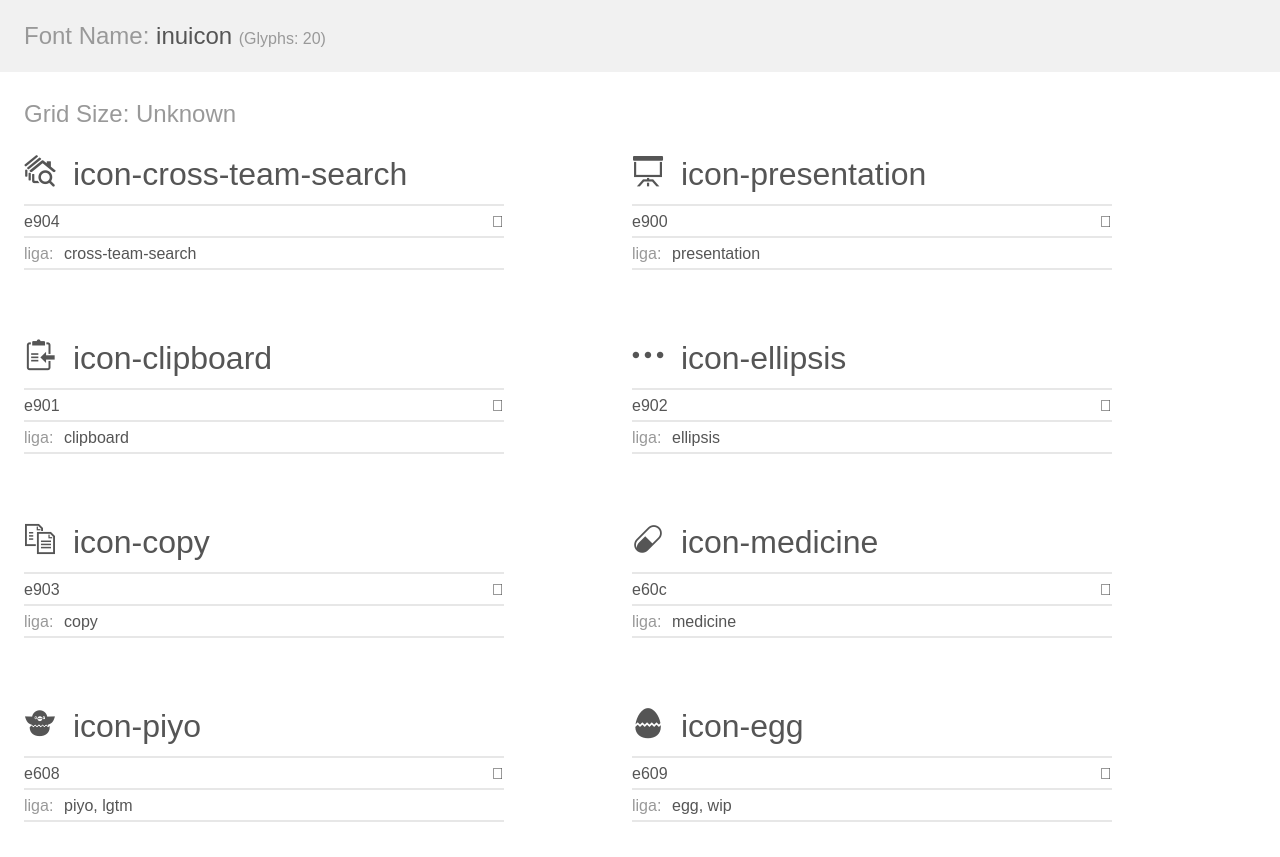
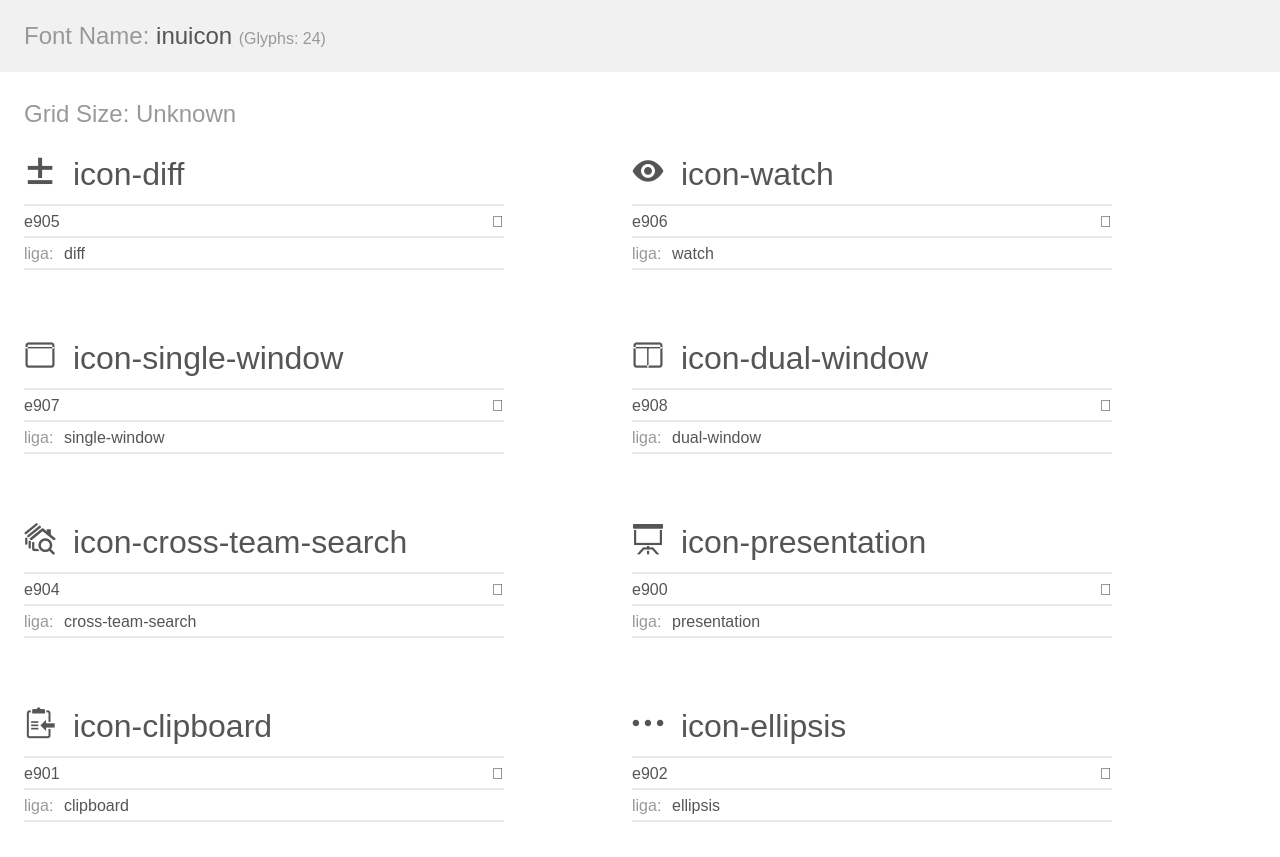
Before and after one commit to esaio/inuicon, a plain HTML site: page demo.html in a window 1280 px wide. Shown: the top 857 px of the page. Drawn offline with Linux system fonts and the light colour scheme.

Commit message:
Add 4 icons; diff, watch, single-window, dual-window

```diff
--- a/demo.html
+++ b/demo.html
@@ -9,10 +9,66 @@
     <link rel="stylesheet" href="style.css"></head>
 <body>
     <div class="bgc1 clearfix">
-        <h1 class="mhmm mvm"><span class="fgc1">Font Name:</span> inuicon <small class="fgc1">(Glyphs:&nbsp;20)</small></h1>
+        <h1 class="mhmm mvm"><span class="fgc1">Font Name:</span> inuicon <small class="fgc1">(Glyphs:&nbsp;24)</small></h1>
     </div>
     <div class="clearfix mhl ptl">
         <h1 class="mvm mtn fgc1">Grid Size: Unknown</h1>
+        <div class="glyph fs1">
+            <div class="clearfix bshadow0 pbs">
+                <span class="icon-diff"></span>
+                <span class="mls"> icon-diff</span>
+            </div>
+            <fieldset class="fs0 size1of1 clearfix hidden-false">
+                <input type="text" readonly value="e905" class="unit size1of2" />
+                <input type="text" maxlength="1" readonly value="&#xe905;" class="unitRight size1of2 talign-right" />
+            </fieldset>
+            <div class="fs0 bshadow0 clearfix hidden-false">
+                <span class="unit pvs fgc1">liga: </span>
+                <input type="text" readonly value="diff" class="liga unitRight" />
+            </div>
+        </div>
+        <div class="glyph fs1">
+            <div class="clearfix bshadow0 pbs">
+                <span class="icon-watch"></span>
+                <span class="mls"> icon-watch</span>
+            </div>
+            <fieldset class="fs0 size1of1 clearfix hidden-false">
+                <input type="text" readonly value="e906" class="unit size1of2" />
+                <input type="text" maxlength="1" readonly value="&#xe906;" class="unitRight size1of2 talign-right" />
+            </fieldset>
+            <div class="fs0 bshadow0 clearfix hidden-false">
+                <span class="unit pvs fgc1">liga: </span>
+                <input type="text" readonly value="watch" class="liga unitRight" />
+            </div>
+        </div>
+        <div class="glyph fs1">
+            <div class="clearfix bshadow0 pbs">
+                <span class="icon-single-window"></span>
+                <span class="mls"> icon-single-window</span>
+            </div>
+            <fieldset class="fs0 size1of1 clearfix hidden-false">
+                <input type="text" readonly value="e907" class="unit size1of2" />
+                <input type="text" maxlength="1" readonly value="&#xe907;" class="unitRight size1of2 talign-right" />
+            </fieldset>
+            <div class="fs0 bshadow0 clearfix hidden-false">
+                <span class="unit pvs fgc1">liga: </span>
+                <input type="text" readonly value="single-window" class="liga unitRight" />
+            </div>
+        </div>
+        <div class="glyph fs1">
+            <div class="clearfix bshadow0 pbs">
+                <span class="icon-dual-window"></span>
+                <span class="mls"> icon-dual-window</span>
+            </div>
+            <fieldset class="fs0 size1of1 clearfix hidden-false">
+                <input type="text" readonly value="e908" class="unit size1of2" />
+                <input type="text" maxlength="1" readonly value="&#xe908;" class="unitRight size1of2 talign-right" />
+            </fieldset>
+            <div class="fs0 bshadow0 clearfix hidden-false">
+                <span class="unit pvs fgc1">liga: </span>
+                <input type="text" readonly value="dual-window" class="liga unitRight" />
+            </div>
+        </div>
         <div class="glyph fs1">
             <div class="clearfix bshadow0 pbs">
                 <span class="icon-cross-team-search"></span>
@@ -304,8 +360,8 @@
             px
         </label>
         <input id="testText" type="text" class="phl size1of1 mvl"
-        placeholder="Type some text to test..." value="cross-team-search presentation clipboard ellipsis copy medicine piyo lgtm egg wip esa tori toriatama torihome nena kusonemi suya fish sakana iwashi fishbone shachihoko shrimp ebi hone bone mola footprint inu niku meat pplog"/>
-        <div id="testDrive" class="icon-" style="font-family: inuicon">cross-team-search presentation clipboard ellipsis copy medicine piyo lgtm egg wip esa tori toriatama torihome nena kusonemi suya fish sakana iwashi fishbone shachihoko shrimp ebi hone bone mola footprint inu niku meat pplog&nbsp;
+        placeholder="Type some text to test..." value="diff watch single-window dual-window cross-team-search presentation clipboard ellipsis copy medicine piyo lgtm egg wip esa tori toriatama torihome nena kusonemi suya fish sakana iwashi fishbone shachihoko shrimp ebi hone bone mola footprint inu niku meat pplog"/>
+        <div id="testDrive" class="icon-" style="font-family: inuicon">diff watch single-window dual-window cross-team-search presentation clipboard ellipsis copy medicine piyo lgtm egg wip esa tori toriatama torihome nena kusonemi suya fish sakana iwashi fishbone shachihoko shrimp ebi hone bone mola footprint inu niku meat pplog&nbsp;
         </div>
     </div>
     <!--<![endif]-->
--- a/liga.js
+++ b/liga.js
@@ -25,6 +25,10 @@
     var icons;
     if (!supportsProperty('fontFeatureSettings')) {
         icons = {
+            'diff': '&#xe905;',
+            'watch': '&#xe906;',
+            'single-window': '&#xe907;',
+            'dual-window': '&#xe908;',
             'cross-team-search': '&#xe904;',
             'presentation': '&#xe900;',
             'clipboard': '&#xe901;',
--- a/style.css
+++ b/style.css
@@ -1,10 +1,10 @@
 @font-face {
   font-family: 'inuicon';
-  src:  url('fonts/inuicon.eot?tv25nr');
-  src:  url('fonts/inuicon.eot?tv25nr#iefix') format('embedded-opentype'),
-    url('fonts/inuicon.ttf?tv25nr') format('truetype'),
-    url('fonts/inuicon.woff?tv25nr') format('woff'),
-    url('fonts/inuicon.svg?tv25nr#inuicon') format('svg');
+  src:  url('fonts/inuicon.eot?vok3ur');
+  src:  url('fonts/inuicon.eot?vok3ur#iefix') format('embedded-opentype'),
+    url('fonts/inuicon.ttf?vok3ur') format('truetype'),
+    url('fonts/inuicon.woff?vok3ur') format('woff'),
+    url('fonts/inuicon.svg?vok3ur#inuicon') format('svg');
   font-weight: normal;
   font-style: normal;
   font-display: block;
@@ -35,6 +35,18 @@
   -moz-osx-font-smoothing: grayscale;
 }
 
+.icon-diff:before {
+  content: "\e905";
+}
+.icon-watch:before {
+  content: "\e906";
+}
+.icon-single-window:before {
+  content: "\e907";
+}
+.icon-dual-window:before {
+  content: "\e908";
+}
 .icon-cross-team-search:before {
   content: "\e904";
 }
```
Also changed, not shown: selection.json (+1 -1 lines), fonts/inuicon.ttf, fonts/inuicon.woff, 3 other files.
